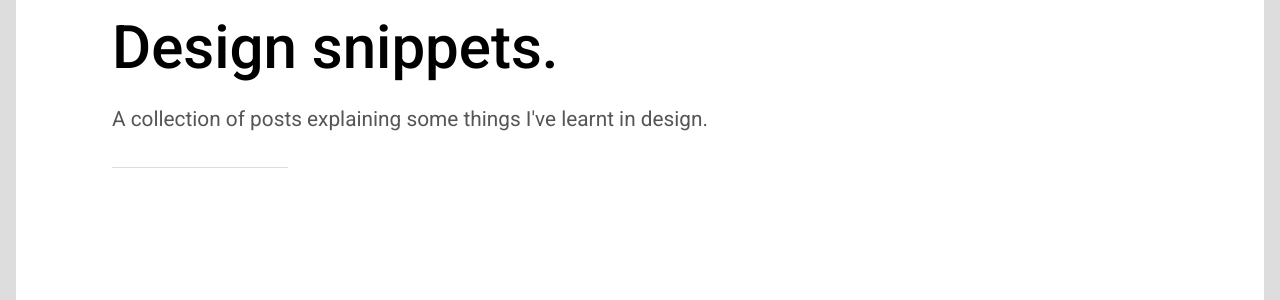
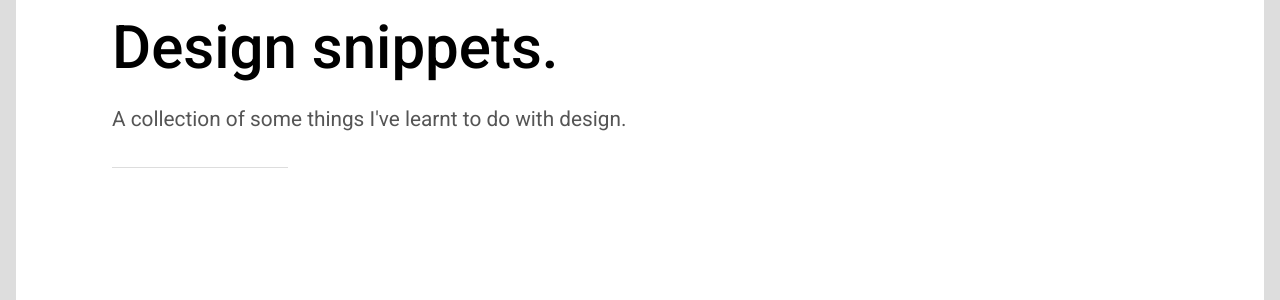
Before and after one commit to karlgoldstraw/jfolio, a Jekyll site: the page built from design-snippets.html, in a window 1280 px wide. Shown: the part 226-526 px from the top of the page. Built offline with Jekyll 4.4.1, drawn with Linux system fonts in a browser that asks for light colours.

Commit message:
text change

```diff
--- a/design-snippets.html
+++ b/design-snippets.html
@@ -5,7 +5,7 @@
 layout: page
 title: Design snippets
 intro: Design snippets.
-lead: A collection of posts explaining some things I've learnt in design.
+lead: A collection of some things I've learnt to do with design.
 order: 1
 ---
 
```
